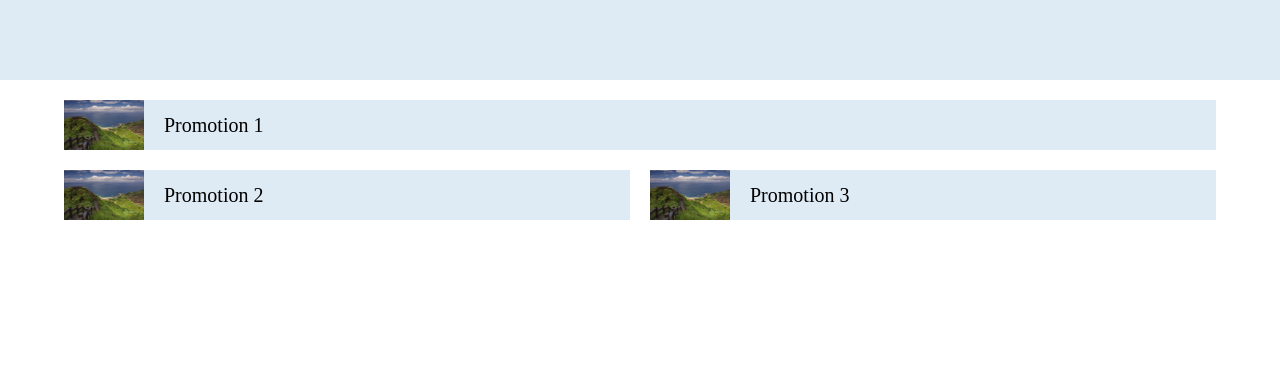
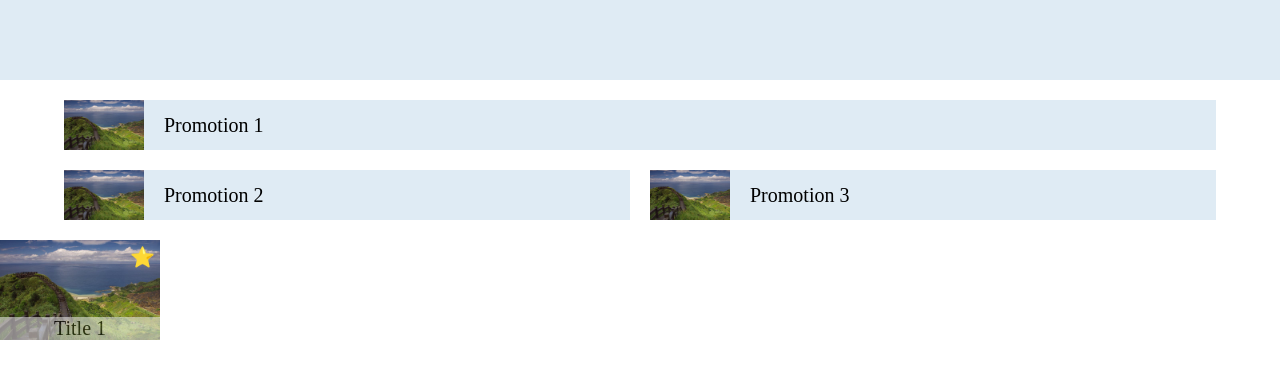
Before and after one commit to ChenYingYu/RemoteTasks, a plain HTML site: page week1/myhome.html in a window 1280 px wide. Shown: the part 233-612 px from the top of the page. Drawn offline with Linux system fonts and the light colour scheme.

Commit message:
feat: Implement single content block, including image, icon, and text

```diff
--- a/week1/myhome.html
+++ b/week1/myhome.html
@@ -19,16 +19,25 @@
     </nav>
   </header>
   <body>
-
     <div class="title">Welcome to MyHome</div>
 
     <div class="container">
-        <div class="promotion-flex">
-            <div class="promotion promotion1"><img src="./utils/landscape.jpg">Promotion 1</div>
-            <div class="promotion promotion2"><img src="./utils/landscape.jpg">Promotion 2</div>
-            <div class="promotion promotion3"><img src="./utils/landscape.jpg">Promotion 3</div>
+      <div class="promotion-flex">
+        <div class="promotion promotion1">
+          <img src="./utils/landscape.jpg" />Promotion 1
         </div>
+        <div class="promotion promotion2">
+          <img src="./utils/landscape.jpg" />Promotion 2
+        </div>
+        <div class="promotion promotion3">
+          <img src="./utils/landscape.jpg" />Promotion 3
+        </div>
+      </div>
     </div>
 
+    <div class="content">
+      <i class="star-icon">⭐</i>
+      <p class="content-footer">Title 1</p>
+    </div>
   </body>
 </html>
--- a/week1/style.css
+++ b/week1/style.css
@@ -69,6 +69,32 @@ ul {
   height: 50px;
 }
 
+.content {
+  position: relative;
+  width: 160px;
+  height: 100px;
+  background-image: url("./utils/landscape.jpg");
+  background-size: cover;
+  background-position: center;
+}
+
+.star-icon {
+  position: absolute;
+  top: 5px;
+  right: 5px;
+  font-style: normal;
+}
+
+.content-footer {
+  position: absolute;
+  background-color: white;
+  opacity: 0.5;
+  bottom: 0;
+  left: 0;
+  right: 0;
+  margin: 0;
+}
+
 @media (min-width: 361px) {
   .container {
     width: 90%;
```
Also changed, not shown: week1/utils/star.png (deleted).
